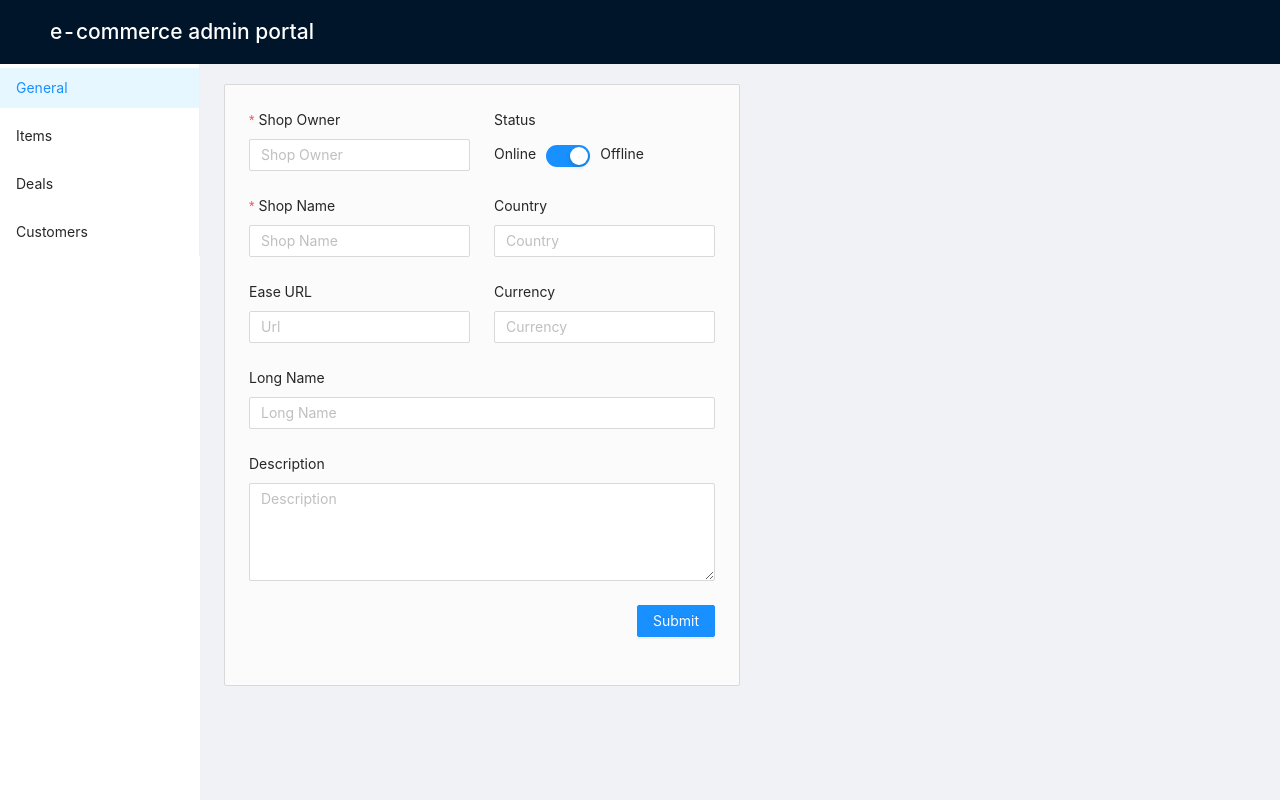
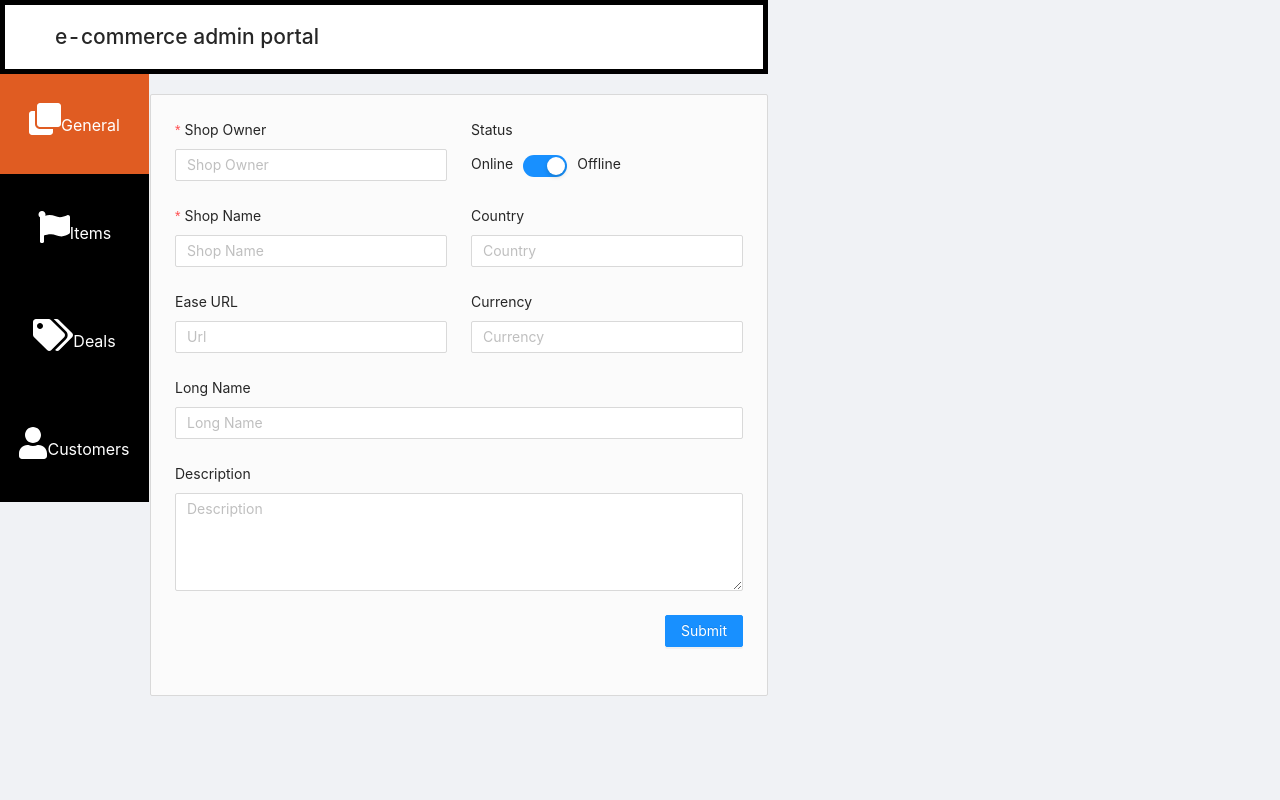
Before and after one commit to mohansisodiya50/my-react-app, a React (Create React App) app: page / in a window 1280 px wide. Built offline with nearby package versions, Linux system fonts and the light colour scheme.

Commit message:
Style improvements

```diff
--- a/package.json
+++ b/package.json
@@ -4,6 +4,9 @@
   "private": true,
   "dependencies": {
     "@ant-design/icons": "^4.2.2",
+    "@fortawesome/fontawesome-svg-core": "^1.2.30",
+    "@fortawesome/free-solid-svg-icons": "^5.14.0",
+    "@fortawesome/react-fontawesome": "^0.1.11",
     "@testing-library/jest-dom": "^4.2.4",
     "@testing-library/react": "^9.3.2",
     "@testing-library/user-event": "^7.1.2",
--- a/src/App.css
+++ b/src/App.css
@@ -2,6 +2,16 @@
 
 .App {
   text-align: center;
+}
+
+.wrapper {
+	width: 60% !important;
+}
+
+@media only screen and (max-width: 992px) {
+	.wrapper {
+		width: 100% !important;
+	}
 }
 
 .App-logo {
--- a/src/App.js
+++ b/src/App.js
@@ -10,13 +10,15 @@ function App() {
   return (
 	<BrowserRouter>
 		<Layout className="layout">
+			<div className="wrapper">
 				<Header />
 				<Layout>
 					<Sidebar />
-				<Layout.Content style={{ padding: '0 24px 24px' }}>
+					<Layout.Content>
 						<Routes />
 					</Layout.Content>
 				</Layout>
+			</div>
 
 		</Layout>
 	</BrowserRouter>
--- a/src/components/Header/Header.css
+++ b/src/components/Header/Header.css
@@ -1,5 +1,7 @@
-.header, h1 {
-	height: 50px;
-	width: 100%;
-	color: white !important;
+header.ant-layout-header {
+	background-color: white;
+	box-sizing: content-box;
+	color: black;
+	border: 5px solid black;
+	text-align: start;
 }
--- a/src/components/Sidebar/Sidebar.css
+++ b/src/components/Sidebar/Sidebar.css
@@ -12,3 +12,40 @@
 	.logo {
 	  background: rgba(255, 255, 255, 0.3);
 	}
+
+	.ant-menu-item {
+		display: flex;
+    justify-content: center;
+    align-items: center;
+    flex-direction: column;
+	height: 100px !important;
+	margin-top: 0 !important;
+	font-size: 16px !important;
+	}
+
+	aside.sidebar.ant-layout-sider.ant-layout-sider-dark {
+		min-width: 150px !important;
+		width: 10% !important;
+		flex: none !important;
+		height: 100%;
+	}
+
+
+	.ant-menu-item-selected {
+		background-color: #e05c22 !important;
+	}
+	.ant-menu-item a:hover {
+		color: white !important;
+	}
+
+	.ant-menu-item:hover {
+		background-color: #b65f3a;
+	}
+
+	ul.ant-menu.sidedrawer-menu.ant-menu-light.ant-menu-root.ant-menu-vertical {
+		background-color: black;
+	}
+
+	.ant-menu a, .ant-menu svg {
+		color: white;
+	}
--- a/src/components/Sidebar/Sidebar.js
+++ b/src/components/Sidebar/Sidebar.js
@@ -4,17 +4,21 @@ import './Sidebar.css';
 import { Layout, Menu } from 'antd';
 import { Link, useLocation  } from 'react-router-dom';
 
+import { FontAwesomeIcon } from '@fortawesome/react-fontawesome'
+import { faClone, faFlag, faTags, faUser } from '@fortawesome/free-solid-svg-icons'
+
 const { Sider } = Layout;
 
 export default function LayoutM() {
 	let location = useLocation();
-	let path = location.pathname || 'general';
+
 	const renderMenu = () => (
 		<Menu
 		  className="sidedrawer-menu"
 		  defaultSelectedKeys={[location.pathname.replace(/\//g, '') || 'general']}
 		>
 			<Menu.Item key="general">
+				<FontAwesomeIcon icon={faClone} size='2x' />
 				<Link to="/general">
 					<span title='General'>
 						General
@@ -22,6 +26,7 @@ export default function LayoutM() {
 				</Link>
 			</Menu.Item>
 		  <Menu.Item key="items">
+		  	<FontAwesomeIcon icon={faFlag} size='2x' />
 			<Link to="/items">
 			  <span title='Items'>
 				Items
@@ -29,6 +34,7 @@ export default function LayoutM() {
 			</Link>
 		  </Menu.Item>
 		  <Menu.Item key="deals">
+		  	<FontAwesomeIcon icon={faTags} size='2x' />
 			<Link to="/deals">
 			  <span title='Deals'>
 				Deals
@@ -36,6 +42,7 @@ export default function LayoutM() {
 			</Link>
 		  </Menu.Item>
 		  <Menu.Item key="customers">
+		  	<FontAwesomeIcon icon={faUser} size='2x' />
 			<Link to="/customers">
 			  <span title='Customers'>
 				  Customers
@@ -47,7 +54,7 @@ export default function LayoutM() {
 
 	return (
 
-		<Sider width={200} className="site-layout-background">
+		<Sider className='sidebar'>
 			{renderMenu()}
 		</Sider>
 	);
--- a/src/pages/General/General.css
+++ b/src/pages/General/General.css
@@ -3,41 +3,8 @@
   background: #fbfbfb;
   border: 1px solid #d9d9d9;
   border-radius: 2px;
-  width: 50%;
 }
 
 .ant-switch {
 	margin: 0 10px;
 }
-
-/* .ant-form .ant-form-item,
-.ant-advanced-search-form .ant-form-item {
-  display: flex;
-}
-
-.ant-form .ant-form-item-control-wrapper,
-.ant-advanced-search-form .ant-form-item-control-wrapper {
-  flex: 1;
-}
-.ant-form {
-  max-width: none;
-} */
-/* .search-result-list {
-  margin-top: 16px;
-  border: 1px dashed #e9e9e9;
-  border-radius: 2px;
-  background-color: #fafafa;
-  min-height: 200px;
-  text-align: center;
-  padding-top: 80px;
-}
-[data-theme="dark"] .ant-advanced-search-form  {
-  background: rgba(255,255,255,0.04);
-  border: 1px solid #434343;
-  padding: 24px;
-  border-radius: 2px;
-}
-[data-theme="dark"] .search-result-list {
-  border: 1px dashed #434343;
-  background: rgba(255,255,255,0.04);
-} */
--- a/src/pages/General/General.js
+++ b/src/pages/General/General.js
@@ -24,8 +24,9 @@ const General = () => {
 		name="basic"
       >
 		<Row gutter={24}>
-			<Col span={12}>
+			<Col span={12} xs={24} sm={24} md={12} lg={12}>
 				<Form.Item
+
 					name='shop-owner'
 					rules={[
 						{
--- a/src/shared/Table.css
+++ b/src/shared/Table.css
@@ -3,3 +3,13 @@
 	top: 100%;
 	font-size: 12px;
   }
+
+.ant-table.ant-table-bordered > .ant-table-container {
+	min-width: 200px;
+	overflow: auto;
+
+}
+
+.ant-table.ant-table-bordered {
+	width: 100%;
+}
--- a/src/shared/Table.js
+++ b/src/shared/Table.js
@@ -19,7 +19,7 @@ const EditableCell = ({
         <Form.Item
           name={dataIndex}
           style={{
-            margin: 0
+			margin: 0,
           }}
           rules={[
             {
@@ -98,7 +98,7 @@ const EditableTable = ({ originData, columnData }) => {
   const columns = [
 		...columnData,
     {
-      title: "operation",
+      title: "Update",
       dataIndex: "operation",
       render: (_, record) => {
         const editable = isEditing(record);
@@ -125,7 +125,7 @@ const EditableTable = ({ originData, columnData }) => {
       }
 	},
 	{
-        title: 'operation',
+        title: 'Delete',
         dataIndex: 'operation',
         render: (text, record) =>
 			data.length >= 1 ? (
@@ -173,7 +173,7 @@ const EditableTable = ({ originData, columnData }) => {
         columns={mergedColumns}
         rowClassName="editable-row"
         pagination={{
-          onChange: cancel
+			hideOnSinglePage: true
         }}
       />
     </Form>
```
Also changed, not shown: 1 other file (tests, documents, lock files or other folders). Lines whose indentation alone changed are shown as unchanged.
